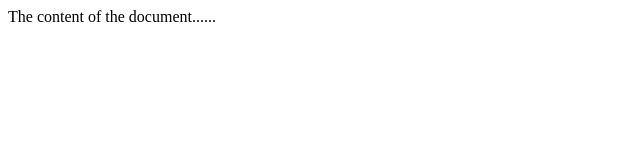
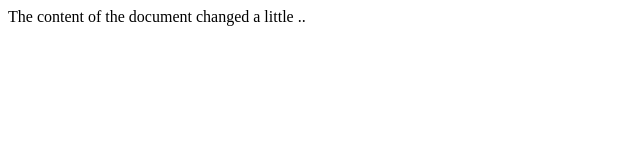
Before and after one commit to marekadaszynski/test, a plain HTML site: page index.html in a window 1280 px wide. Shown: the whole page, without its empty margins (0-640 px from the left). Drawn offline with Linux system fonts and the light colour scheme.

Commit message:
Update index.html

```diff
--- a/index.html
+++ b/index.html
@@ -5,7 +5,7 @@
 </head>
 
 <body>
-    The content of the document......
+    The content of the document changed a little ..
 </body>
 
 </html>
```
